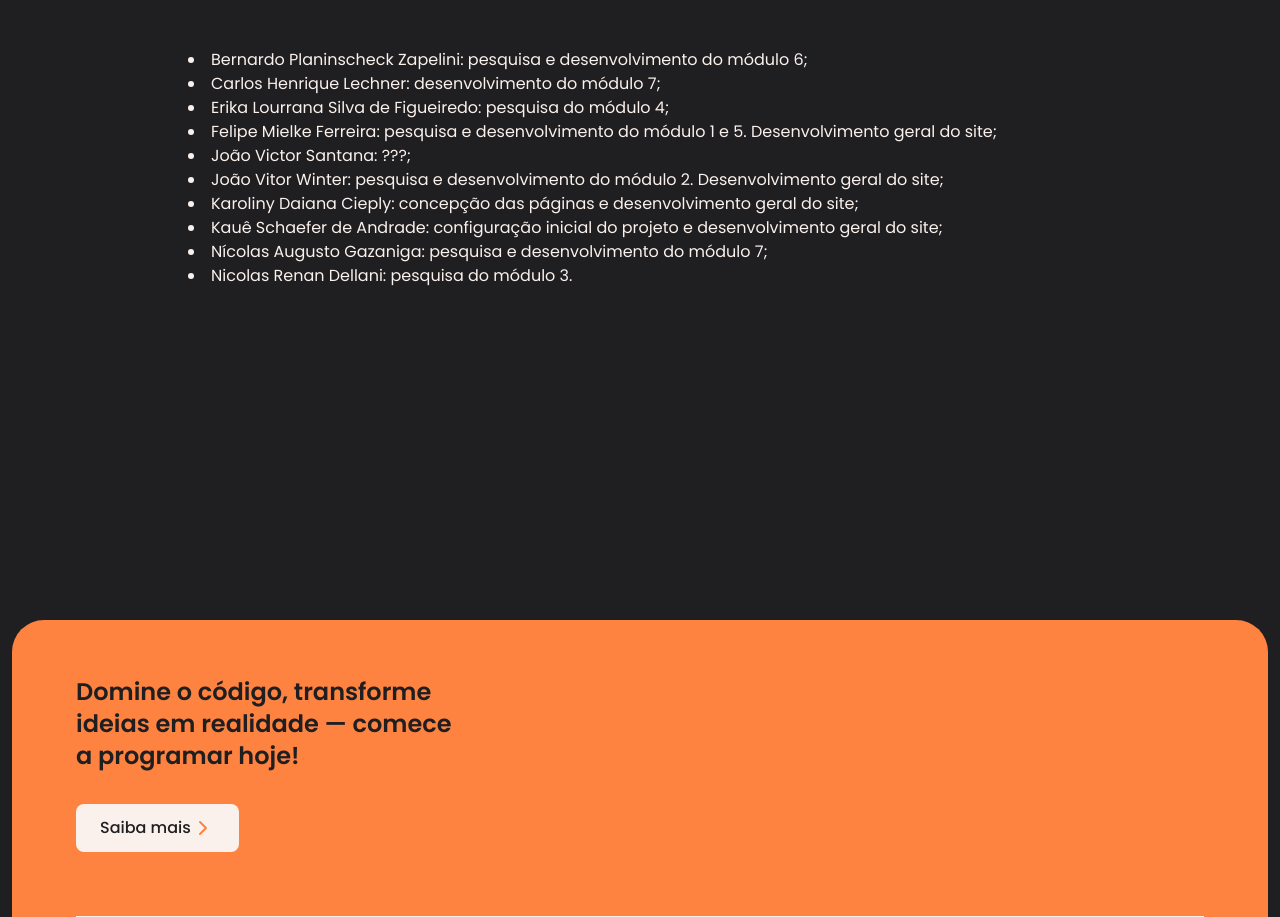
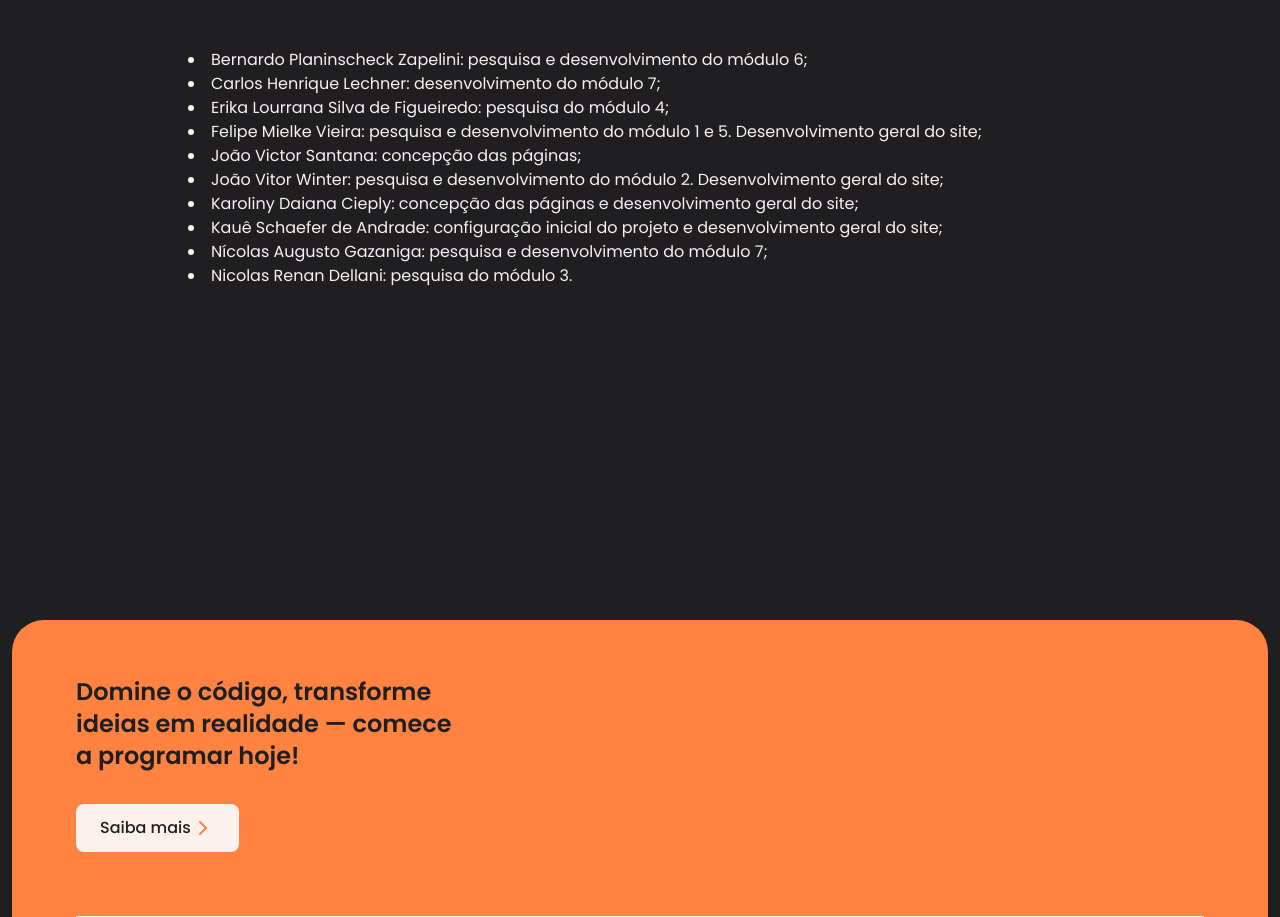
Before and after one commit to kauesandrade/BugHunters, a Next.js app: page /sobre in a window 1280 px wide. Shown: the part 1120-2037 px from the top of the page. Built offline with nearby package versions, Linux system fonts and the light colour scheme.

Commit message:
Corrigindo membros | 25/05 13:42

```diff
--- a/src/app/sobre/page.tsx
+++ b/src/app/sobre/page.tsx
@@ -22,8 +22,8 @@ const Sobre = () => {
                     <li>Bernardo Planinscheck Zapelini: pesquisa e desenvolvimento do módulo 6;</li>
                     <li>Carlos Henrique Lechner: desenvolvimento do módulo 7;</li>
                     <li>Erika Lourrana Silva de Figueiredo: pesquisa do módulo 4;</li>
-                    <li>Felipe Mielke Ferreira: pesquisa e desenvolvimento do módulo 1 e 5. Desenvolvimento geral do site;</li>
-                    <li>João Victor Santana: ???;</li>
+                    <li>Felipe Mielke Vieira: pesquisa e desenvolvimento do módulo 1 e 5. Desenvolvimento geral do site;</li>
+                    <li>João Victor Santana: concepção das páginas;</li>
                     <li>João Vitor Winter: pesquisa e desenvolvimento do módulo 2. Desenvolvimento geral do site;</li>
                     <li>Karoliny Daiana Cieply: concepção das páginas e desenvolvimento geral do site;</li>
                     <li>Kauê Schaefer de Andrade: configuração inicial do projeto e desenvolvimento geral do site;</li>
```
